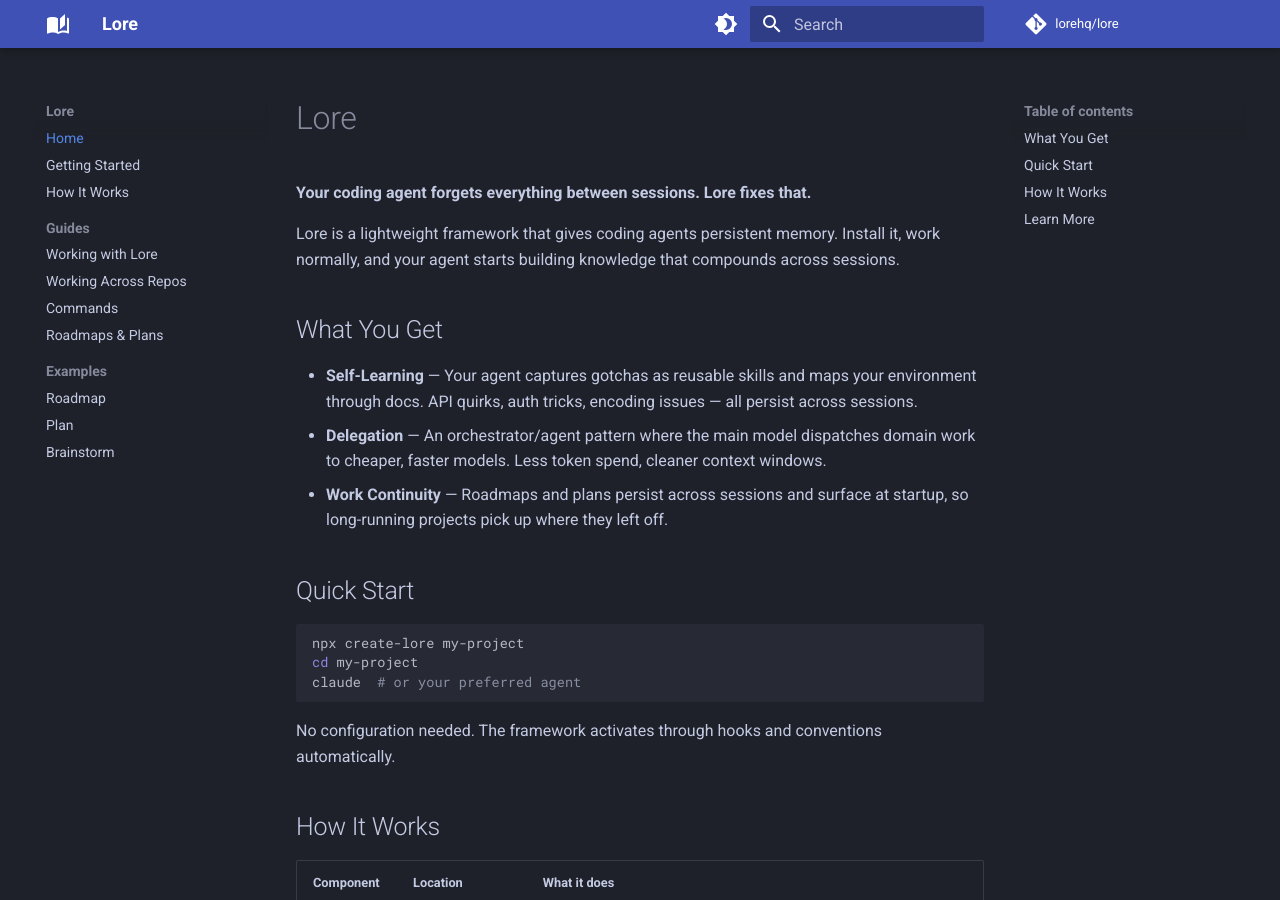
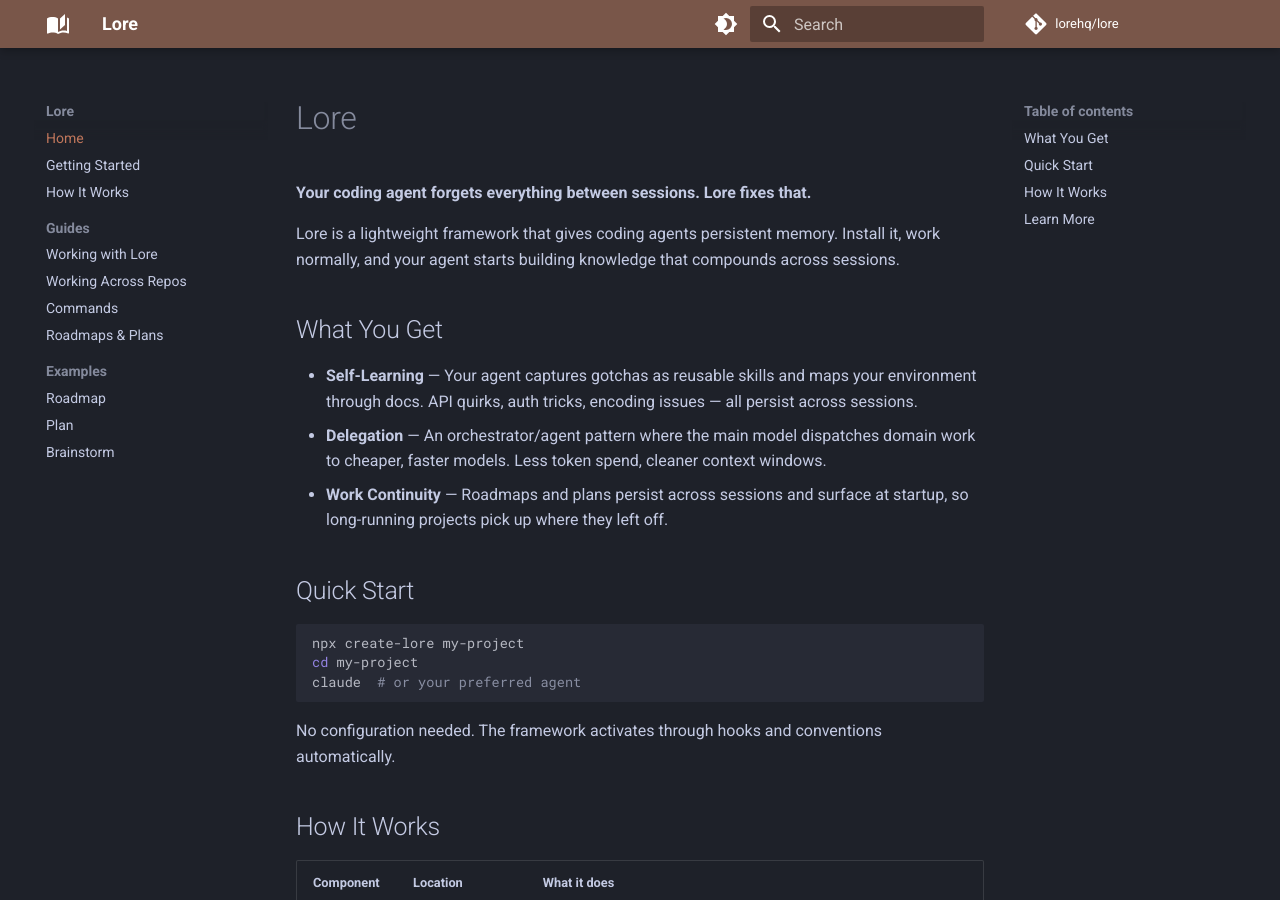
Before and after one commit to lorehq/lore-docs, an MkDocs documentation site: the page built from docs/index.md, in a window 1280 px wide and 900 px high. Built offline with MkDocs 1.6.1 and Material for MkDocs 9.7.7, drawn with Linux system fonts in a browser that asks for light colours; comment, search, counter and statistics services are not loaded.

Commit message:
Switch primary from indigo to brown — leather and lore
Co-Authored-By: Claude Opus 4.6 <noreply@anthropic.com>

```diff
--- a/mkdocs.yml
+++ b/mkdocs.yml
@@ -10,13 +10,13 @@ theme:
     logo: material/book-open-page-variant
   palette:
     - scheme: slate
-      primary: indigo
+      primary: brown
       accent: amber
       toggle:
         icon: material/brightness-4
         name: Switch to light mode
     - scheme: default
-      primary: indigo
+      primary: brown
       accent: amber
       toggle:
         icon: material/brightness-7
```
